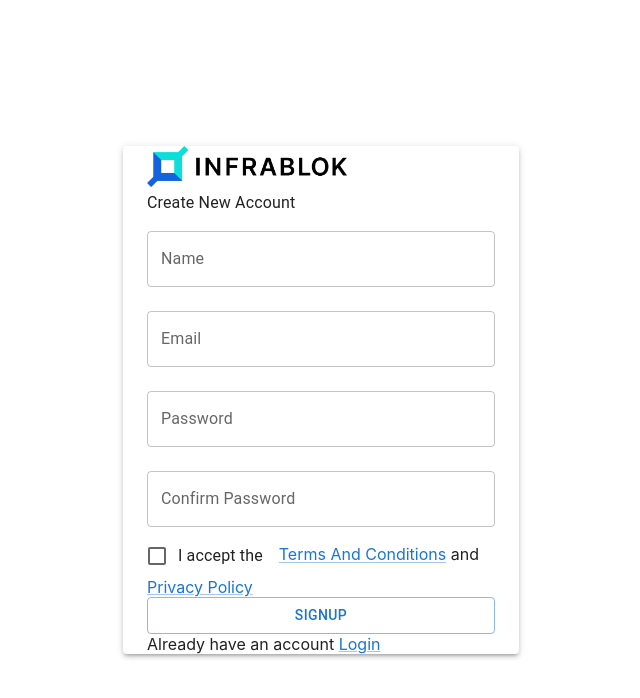
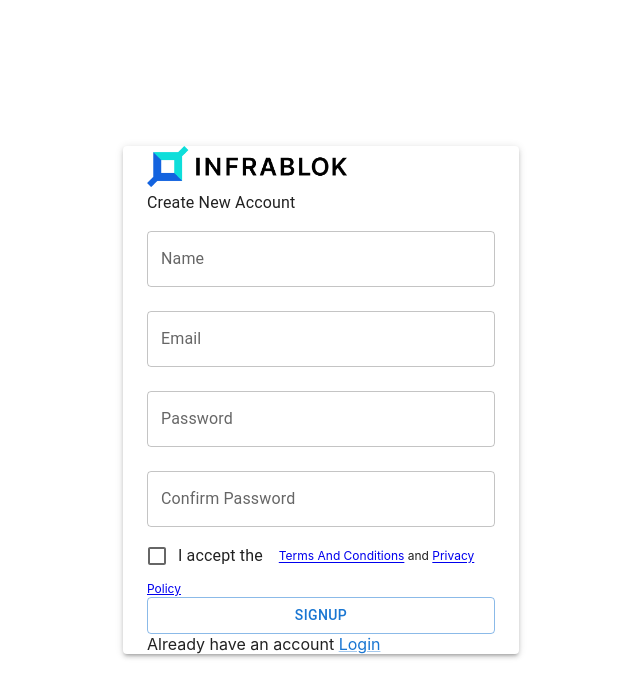
Before and after one commit to Ayuinfra/PartnerPortal, a React (Create React App) app: page /signUp in a window 1280 px wide. Shown: the top 698 px of the page, without its empty margins (319-959 px from the left). Built offline with nearby package versions, Linux system fonts and the light colour scheme.

Commit message:
NavLink Added

```diff
--- a/src/screens/auth/SignUpScreen.tsx
+++ b/src/screens/auth/SignUpScreen.tsx
@@ -11,17 +11,16 @@ import {
 import logo from "../../assets/images/infrablok-logo.png";
 import Heading from "../../component/common/Heading";
 import InputField from "../../component/common/InputField";
-import { useNavigate } from "react-router-dom";
+import { NavLink, useNavigate } from "react-router-dom";
 import { AuthServices } from "../../core/services/AuthServices";
 
 const SignUpScreen = () => {
-  const navigate = useNavigate()
+  const navigate = useNavigate();
   const {
     register,
     handleSubmit,
     formState: { errors },
   } = useForm();
-
 
   const handleSignup = async (data: any) => {
     console.log(data);
@@ -33,11 +32,9 @@ const SignUpScreen = () => {
     });
   };
 
-
-
   const navigateToLoginScreen = () => {
-    navigate(-1)
-  }
+    navigate(-1);
+  };
   return (
     <div>
       <Container component="main" maxWidth="xs">
@@ -90,14 +87,33 @@ const SignUpScreen = () => {
                     control={<Checkbox color="primary" />}
                     label="I accept the"
                   />
-                  <Link>Terms And Conditions</Link> <label>and</label>
-                  <Link> Privacy Policy</Link>
-                  <Button type="submit" variant="outlined" color="primary" fullWidth>
+                  <NavLink
+                    style={{ fontSize: "12px" }}
+                    to={"https://infrablok.com/terms-and-conditions/"}
+                  >
+                    Terms And Conditions
+                  </NavLink>
+
+                  <label style={{ fontSize: "12px" }}> and </label>
+
+                  <NavLink
+                    style={{ fontSize: "12px" }}
+                    to={"https://infrablok.com/privacy-policy/"}
+                  >
+                    Privacy Policy
+                  </NavLink>
+                  <Button
+                    type="submit"
+                    variant="outlined"
+                    color="primary"
+                    fullWidth
+                  >
                     SignUp
                   </Button>
                   <div style={{ flexDirection: "row" }}>
                     <label>
-                      Already have an account <Link onClick={navigateToLoginScreen}>Login</Link>
+                      Already have an account{" "}
+                      <Link onClick={navigateToLoginScreen}>Login</Link>
                     </label>
                   </div>
                 </form>
```
